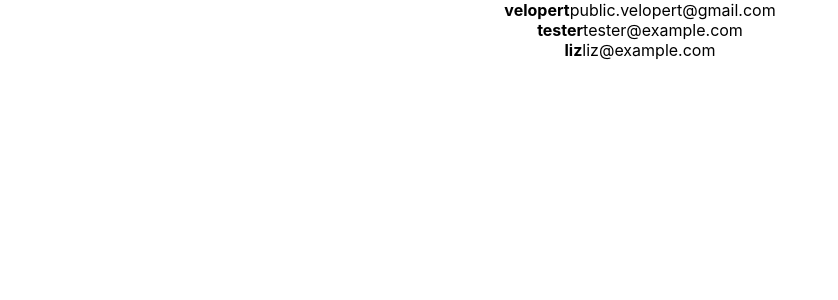
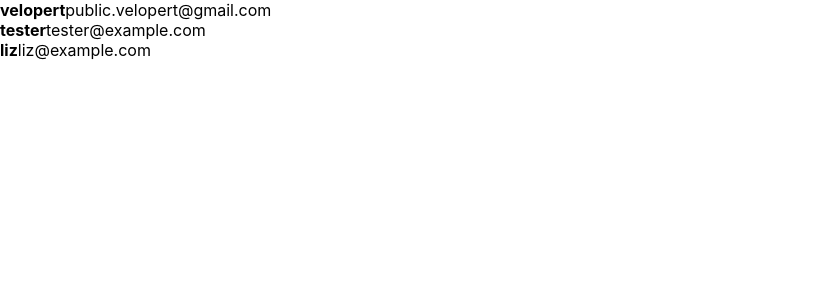
Before and after one commit to hejeong-muhayu/study-react, a React (Create React App) app in the folder react-vlpt/: page / in a window 1280 px wide. Shown: the top 300 px of the page, without its empty margins (0-838 px from the left). Built offline with nearby package versions, Linux system fonts and the light colour scheme.

Commit message:
1-12 useRef 로 컴포넌트 안의 변수 만들기

```diff
--- a/react-vlpt/src/App.js
+++ b/react-vlpt/src/App.js
@@ -1,14 +1,33 @@
-import './App.css';
-import UserList from "./UserList";
+import React, {useRef} from 'react';
+import UserList from './UserList';
 
 function App() {
-  return (
-    <div className="App">
-      <header>
-        <UserList/>
-      </header>
-    </div>
-  );
+    const users = [
+        {
+            id: 1,
+            username: 'velopert',
+            email: 'public.velopert@gmail.com'
+        },
+        {
+            id: 2,
+            username: 'tester',
+            email: 'tester@example.com'
+        },
+        {
+            id: 3,
+            username: 'liz',
+            email: 'liz@example.com'
+        }
+    ];
+
+    const nextId = useRef(4);
+    const onCreate = () => {
+        // 나중에 구현 할 배열에 항목 추가하는 로직
+        // ...
+
+        nextId.current += 1;
+    };
+    return <UserList users={users} />;
 }
 
 export default App;
--- a/react-vlpt/src/UserList.jsx
+++ b/react-vlpt/src/UserList.jsx
@@ -8,26 +8,7 @@
     )
 }
 
-function UserList(props) {
-
-    const users = [
-        {
-            id: 1,
-            username: 'velopert',
-            email: 'public.velopert@gmail.com'
-        },
-        {
-            id: 2,
-            username: 'tester',
-            email: 'tester@example.com'
-        },
-        {
-            id: 3,
-            username: 'liz',
-            email: 'liz@example.com'
-        }
-    ];
-
+function UserList({users}) {
 
     return (
         <div>{users.map(user => (
```
